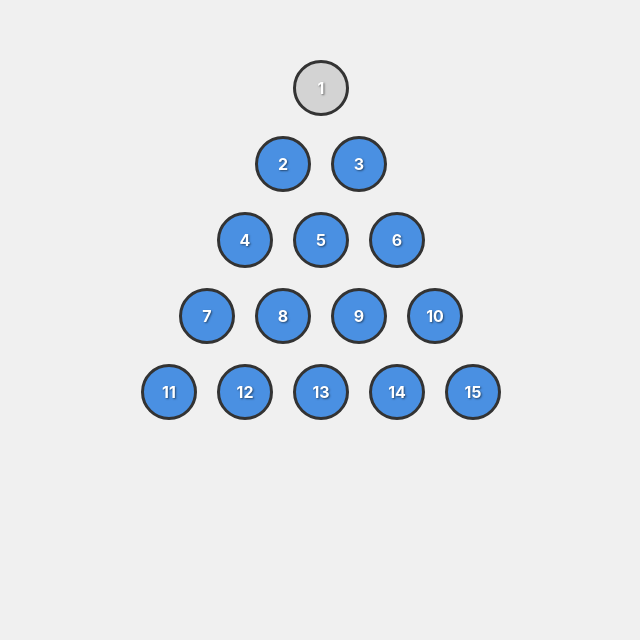
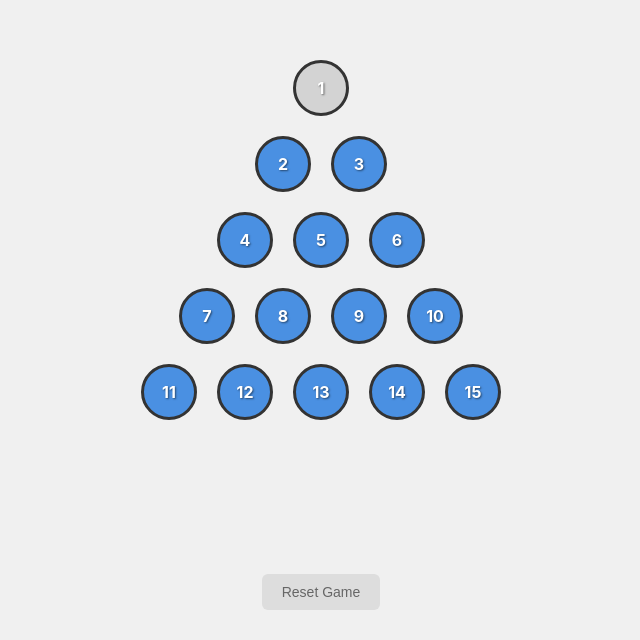
Before and after one commit to chrisscastaneda/hop-dot, a Vue app: page / in a window 1280 px wide. Shown: the part 160-800 px from the top of the page, without its empty margins (319-959 px from the left). Built offline with nearby package versions, Linux system fonts and the light colour scheme.

Commit message:
reset button

```diff
--- a/src/App.vue
+++ b/src/App.vue
@@ -11,6 +11,7 @@
         />
       </div>
     </div>
+    <button class="reset-button" @click="resetGame">Reset Game</button>
   </div>
 </template>
 
@@ -36,6 +37,14 @@ export default {
     this.initializeDots();
   },
   methods: {
+    /**
+     * Resets the game by clearing the selected dot and re-initializing all dots.
+     * @returns {void}
+     */
+    resetGame() {
+      this.selectedDot = null;
+      this.initializeDots();
+    },
     /**
      * Initializes the dot states for the game board.
      * Sets all dots to 'default' state except one randomly selected dot which is set to 'empty'.
@@ -192,9 +201,11 @@ export default {
 .app-container {
   height: 100vh;
   display: flex;
+  flex-direction: column;
   justify-content: center;
   align-items: center;
   background: #f0f0f0;
+  position: relative;
 }
 
 .triangle {
@@ -209,4 +220,22 @@ export default {
   justify-content: center;
   gap: 10px;
 }
+
+.reset-button {
+  position: absolute;
+  bottom: 30px;
+  padding: 10px 20px;
+  font-size: 14px;
+  font-weight: 500;
+  color: #666;
+  background: #ddd;
+  border: none;
+  border-radius: 6px;
+  cursor: pointer;
+  transition: background 0.3s ease;
+}
+
+.reset-button:hover {
+  background: #ccc;
+}
 </style>
```
